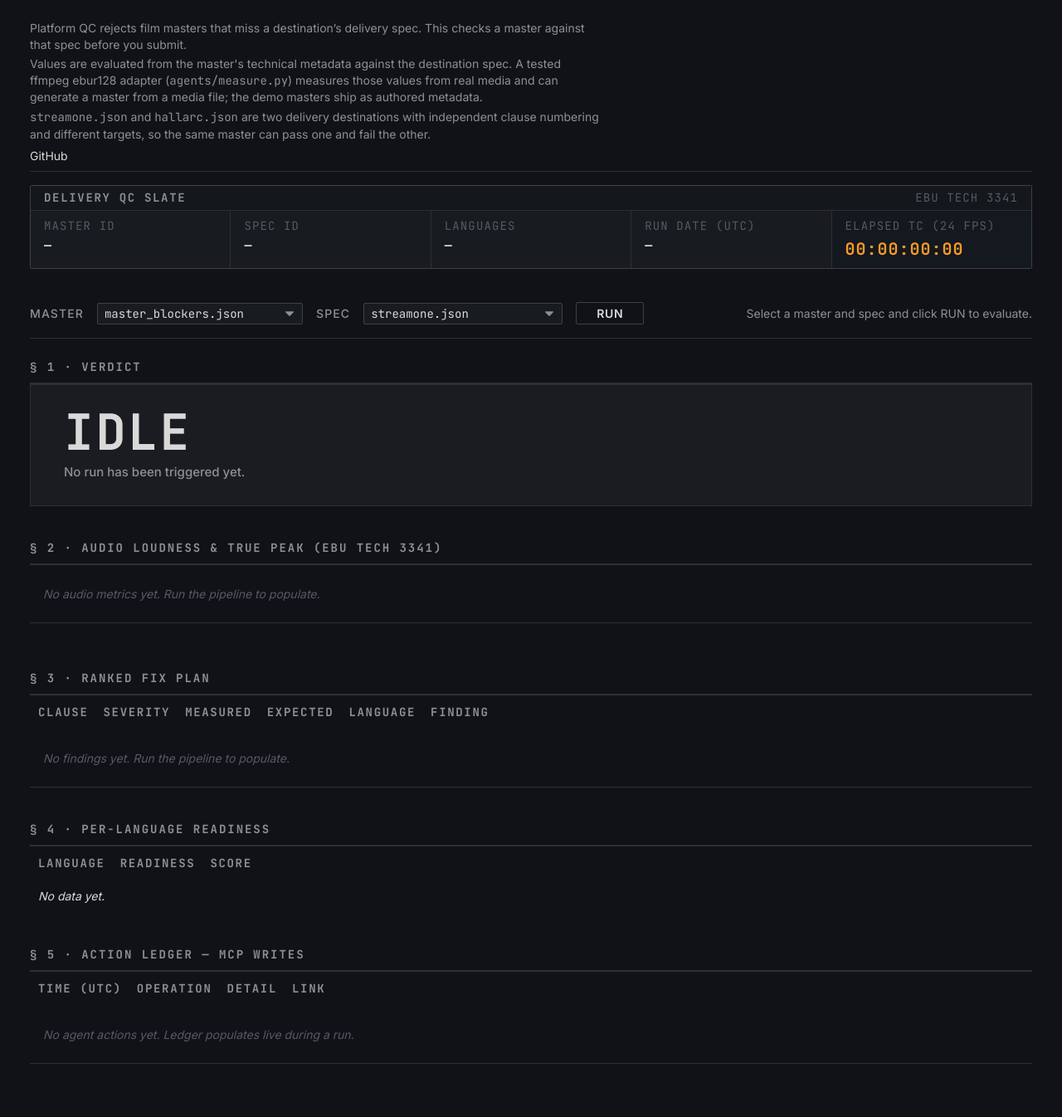
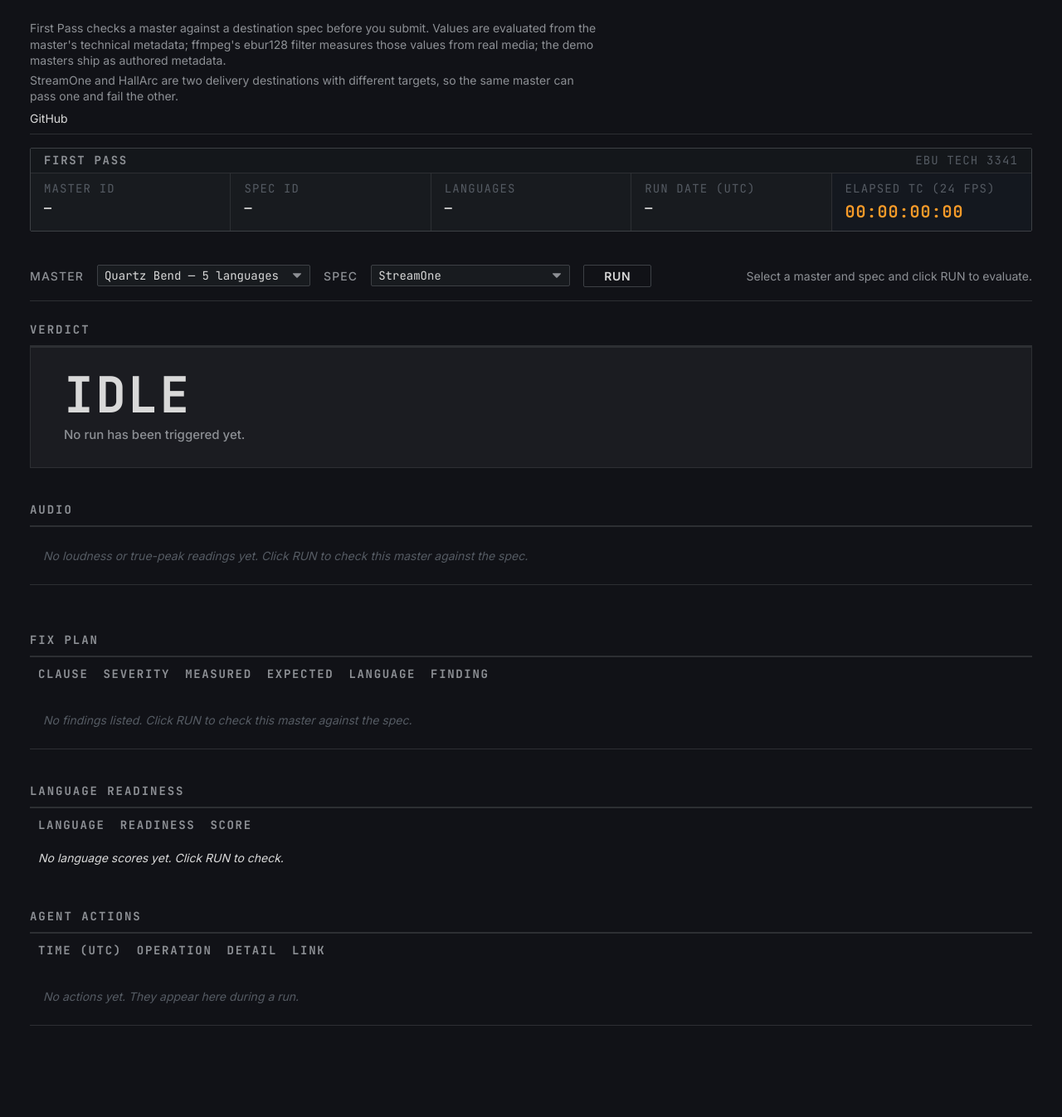
Before and after one commit to LoordhuJeyakumar/first-pass, a FastAPI app: page / in a window 1280 px wide. Shown: the whole page at 83% size. After the commit the page ends 1236 px from the top, so only its background shows below. Run offline with FastAPI, Linux system fonts and the light colour scheme; lists and menus that the app fills with data are empty.

Commit message:
feat(frontend): enhance operator console with spec labels and UI improvements
Add spec and master labels for dropdowns in the operator console to improve user experience. Update the index template to reflect these changes, including enhanced messaging for empty states and section titles. Refactor JavaScript functions to manage readiness and meter display more effectively, ensuring clearer communication of evaluation results. Additionally, update the .gitignore to exclude cursor files.

```diff
--- a/frontend/app.py
+++ b/frontend/app.py
@@ -60,6 +60,18 @@ SPECS_DIR = PROJECT_ROOT / "data" / "specs"
 DEFAULT_SPEC = "streamone.json"
 TEMPLATES_DIR = Path(__file__).parent / "templates"
 STATIC_DIR = Path(__file__).parent / "static"
+
+# Display labels for operator-console dropdowns (option values stay filenames).
+SPEC_LABELS: Dict[str, str] = {
+    "streamone.json": "StreamOne",
+    "hallarc.json": "HallArc",
+}
+MASTER_LABELS: Dict[str, str] = {
+    "master_blockers.json": "Quartz Bend — 5 languages",
+    "master_clean.json": "Bramble Reel — 5 languages",
+    "master_hallarc_clean.json": "Kiln Road — 5 languages",
+    "master_warnings.json": "Harbour Cut — 1 language",
+}
 
 DEFAULT_COOLDOWN_SECONDS = 30
 THREAD_POOL_MAX_WORKERS = 1
@@ -385,6 +397,8 @@ async def index(request: Request) -> HTMLResponse:
             "masters": masters,
             "specs": specs,
             "default_spec": DEFAULT_SPEC,
+            "master_labels": MASTER_LABELS,
+            "spec_labels": SPEC_LABELS,
             "grafana_dashboard_url": _dashboard_url(),
         },
     )
--- a/frontend/static/console.js
+++ b/frontend/static/console.js
@@ -32,7 +32,13 @@ let elLedgerBody, elLedgerEmpty;
 let elRunBtn, elMasterSelect, elSpecSelect, elStatus;
 let elReadinessBody;
 let elSlateMaster, elSlateSpec, elSlateLangs, elSlateDate, elSlateTc;
-let elMeterGrid, elMeterEmpty, elMeterSectionTitle;
+let elMeterGrid, elMeterEmpty, elMeterSectionTitle, elMeterSpecSubline;
+
+const FIX_EMPTY_IDLE =
+  "No findings listed. Click RUN to check this master against the spec.";
+const READINESS_IDLE = "No language scores yet. Click RUN to check.";
+const READINESS_POST_RUN =
+  "Per-language readiness applies only to destinations with regional certification gating.";
 
 // ---------------------------------------------------------------------------
 // Entry point
@@ -65,6 +71,7 @@ document.addEventListener("DOMContentLoaded", () => {
   elMeterGrid     = document.getElementById("meter-grid");
   elMeterEmpty    = document.getElementById("meter-empty");
   elMeterSectionTitle = document.getElementById("meter-section-title");
+  elMeterSpecSubline = document.getElementById("meter-spec-subline");
 
   if (elRunBtn) elRunBtn.addEventListener("click", handleRunClick);
   wireDashboardLink();
@@ -174,7 +181,7 @@ async function handleRunClick() {
   const data = await response.json();
   activeRunId = data.run_id;
   renderedLedgerCount = 0;
-  setStatus("Pipeline evaluating master against spec…", "info");
+  setStatus("Evaluating master against spec…", "info");
   pollTimer = setInterval(pollRun, 1500);
 }
 
@@ -208,7 +215,7 @@ async function pollRun() {
       () => renderFixList(state.ranked_fix_plan || { jobs: [] }, state.findings || [], state),
       "fixList"
     );
-    safeRender(() => renderReadiness(state.readiness || {}), "readiness");
+    safeRender(() => renderReadiness(state.readiness || {}, state), "readiness");
     setRunning(false);
     setStatus("Evaluation complete.", "info");
   } else if (state.status === "failed") {
@@ -258,7 +265,7 @@ async function applyRemoteRun(runId) {
       () => renderFixList(state.ranked_fix_plan || { jobs: [] }, state.findings || [], state),
       "fixList"
     );
-    safeRender(() => renderReadiness(state.readiness || {}), "readiness");
+    safeRender(() => renderReadiness(state.readiness || {}, state), "readiness");
     setStatus("Fixture loaded.", "info");
   }
 }
@@ -370,9 +377,12 @@ function specFromTracks(tracks) {
   };
 }
 
+function setMeterSpecSubline(text) {
+  if (elMeterSpecSubline) elMeterSpecSubline.textContent = text || "";
+}
+
 function setMeterHeader(spec, rangeNote) {
-  if (!elMeterSectionTitle) return;
-  const parts = ["§ 2 · Audio Loudness & True Peak (EBU Tech 3341)"];
+  const parts = [];
   if (spec.targetLufs !== undefined && spec.tolLu !== undefined) {
     parts.push(`0 LU = ${fmtFixed(spec.targetLufs)} LUFS ± ${fmtFixed(spec.tolLu)} LU`);
   }
@@ -380,7 +390,7 @@ function setMeterHeader(spec, rangeNote) {
     parts.push(`ceiling ${fmtFixed(spec.targetMaxDbtp)} dBTP`);
   }
   if (rangeNote) parts.push(rangeNote);
-  elMeterSectionTitle.textContent = parts.join(" · ");
+  setMeterSpecSubline(parts.join(" · "));
 }
 
 function meterCue(pass) {
@@ -443,9 +453,7 @@ function renderAudioMeters(evaluations) {
   const { tracks } = collectTracks(evaluations);
   if (!tracks.length) {
     elMeterEmpty.style.display = "";
-    if (elMeterSectionTitle) {
-      elMeterSectionTitle.textContent = "§ 2 · Audio Loudness & True Peak (EBU Tech 3341)";
-    }
+    setMeterSpecSubline("");
     return;
   }
   elMeterEmpty.style.display = "none";
@@ -502,7 +510,7 @@ function renderFixList(plan, findings, state) {
     } else if (state && state.status === "done") {
       elFixEmpty.textContent = "No non-conformances — 0 findings";
     } else {
-      elFixEmpty.textContent = "No findings yet. Run the pipeline to populate.";
+      elFixEmpty.textContent = FIX_EMPTY_IDLE;
     }
     return;
   }
@@ -532,11 +540,22 @@ function renderFixList(plan, findings, state) {
 // Readiness grid
 // ---------------------------------------------------------------------------
 
-function renderReadiness(readiness) {
+function renderReadinessEmptyRow(message) {
+  const tr = document.createElement("tr");
+  tr.innerHTML = `<td colspan="3" class="empty-state">${esc(message)}</td>`;
+  elReadinessBody.appendChild(tr);
+}
+
+function renderReadiness(readiness, runState) {
   if (!elReadinessBody) return;
   elReadinessBody.innerHTML = "";
-  const langs = Object.keys(readiness).sort();
-  if (!langs.length) return;
+  const langs = Object.keys(readiness || {}).sort();
+  if (!langs.length) {
+    const msg =
+      runState && runState.status === "done" ? READINESS_POST_RUN : READINESS_IDLE;
+    renderReadinessEmptyRow(msg);
+    return;
+  }
 
   langs.forEach((lang) => {
     const ratio = readiness[lang];
@@ -636,16 +655,17 @@ function resetUI() {
   clearPhase();
   announceVerdict("Verdict EVALUATING");
   elFixBody.innerHTML = "";
-  elFixEmpty.textContent = "No findings yet. Run the pipeline to populate.";
+  elFixEmpty.textContent = FIX_EMPTY_IDLE;
   elFixEmpty.style.display = "";
   elLedgerBody.innerHTML = "";
   if (elLedgerEmpty) elLedgerEmpty.style.display = "";
-  if (elReadinessBody) elReadinessBody.innerHTML = "";
+  if (elReadinessBody) {
+    elReadinessBody.innerHTML = "";
+    renderReadinessEmptyRow(READINESS_IDLE);
+  }
   if (elMeterGrid) elMeterGrid.innerHTML = "";
   if (elMeterEmpty) elMeterEmpty.style.display = "";
-  if (elMeterSectionTitle) {
-    elMeterSectionTitle.textContent = "§ 2 · Audio Loudness & True Peak (EBU Tech 3341)";
-  }
+  setMeterSpecSubline("");
 }
 
 function setRunning(running) {
--- a/frontend/templates/index.html
+++ b/frontend/templates/index.html
@@ -830,9 +830,8 @@
   <div class="page">
 
     <header class="page-header">
-      <p class="page-lede">Platform QC rejects film masters that miss a destination’s delivery spec. This checks a master against that spec before you submit.</p>
-      <p class="page-lede">Values are evaluated from the master's technical metadata against the destination spec. A tested ffmpeg ebur128 adapter (<span class="mono">agents/measure.py</span>) measures those values from real media and can generate a master from a media file; the demo masters ship as authored metadata.</p>
-      <p class="page-lede"><span class="mono">streamone.json</span> and <span class="mono">hallarc.json</span> are two delivery destinations with independent clause numbering and different targets, so the same master can pass one and fail the other.</p>
+      <p class="page-lede">First Pass checks a master against a destination spec before you submit. Values are evaluated from the master's technical metadata; ffmpeg's ebur128 filter measures those values from real media; the demo masters ship as authored metadata.</p>
+      <p class="page-lede">StreamOne and HallArc are two delivery destinations with different targets, so the same master can pass one and fail the other.</p>
       <p class="page-links">
         <a id="repo-link" class="orient-link" href="https://github.com/LoordhuJeyakumar/first-pass" target="_blank" rel="noopener noreferrer">GitHub</a>
         {% if grafana_dashboard_url %}
@@ -844,7 +843,7 @@
     <!-- ── DELIVERY QC SLATE ────────────────────────────────────── -->
     <div class="qc-slate">
       <div class="slate-header">
-        <h1 class="slate-title">DELIVERY QC SLATE</h1>
+        <h1 class="slate-title">FIRST PASS</h1>
         <span class="slate-badge">EBU TECH 3341</span>
       </div>
       <dl class="slate-grid">
@@ -876,14 +875,14 @@
       <label class="trigger-label" for="master-select">Master</label>
       <select id="master-select">
         {% for m in masters %}
-        <option value="{{ m }}">{{ m }}</option>
+        <option value="{{ m }}">{{ master_labels.get(m, m) }}</option>
         {% endfor %}
       </select>
 
       <label class="trigger-label" for="spec-select">Spec</label>
       <select id="spec-select">
         {% for s in specs %}
-        <option value="{{ s }}" {% if s == default_spec %}selected{% endif %}>{{ s }}</option>
+        <option value="{{ s }}" {% if s == default_spec %}selected{% endif %}>{{ spec_labels.get(s, s) }}</option>
         {% endfor %}
       </select>
 
@@ -898,10 +897,10 @@
 
     <div id="verdict-live" class="sr-only" role="status" aria-live="polite" aria-atomic="true"></div>
 
-    <!-- ── § 1  VERDICT BANNER ──────────────────────────────────── -->
+    <!-- ── VERDICT BANNER ───────────────────────────────────────── -->
     <section class="section">
       <div class="section-header">
-        <h2 class="section-title">§ 1 · Verdict</h2>
+        <h2 class="section-title">Verdict</h2>
       </div>
 
       <div id="verdict-banner" class="verdict-banner verdict-idle">
@@ -912,22 +911,23 @@
       </div>
     </section>
 
-    <!-- ── § 2  AUDIO LOUDNESS & TRUE PEAK ─────────────────────── -->
+    <!-- ── AUDIO ────────────────────────────────────────────────── -->
     <section class="section">
       <div class="section-header">
-        <h2 class="section-title" id="meter-section-title">§ 2 · Audio Loudness &amp; True Peak (EBU Tech 3341)</h2>
+        <h2 class="section-title" id="meter-section-title">Audio</h2>
+        <p id="meter-spec-subline" class="page-subtitle"></p>
       </div>
 
       <div id="meter-container">
-        <div id="meter-empty" class="empty-state">No audio metrics yet. Run the pipeline to populate.</div>
+        <div id="meter-empty" class="empty-state">No loudness or true-peak readings yet. Click RUN to check this master against the spec.</div>
         <div id="meter-grid" class="meter-grid"></div>
       </div>
     </section>
 
-    <!-- ── § 3  FIX LIST ────────────────────────────────────────── -->
+    <!-- ── FIX PLAN ─────────────────────────────────────────────── -->
     <section class="section">
       <div class="section-header">
-        <h2 class="section-title">§ 3 · Ranked Fix Plan</h2>
+        <h2 class="section-title">Fix Plan</h2>
       </div>
 
       <table class="data-table" id="fix-list">
@@ -943,13 +943,13 @@
         </thead>
         <tbody id="fix-body"></tbody>
       </table>
-      <div id="fix-empty" class="empty-state">No findings yet. Run the pipeline to populate.</div>
+      <div id="fix-empty" class="empty-state">No findings listed. Click RUN to check this master against the spec.</div>
     </section>
 
-    <!-- ── § 4  READINESS GRID ──────────────────────────────────── -->
+    <!-- ── LANGUAGE READINESS ───────────────────────────────────── -->
     <section class="section">
       <div class="section-header">
-        <h2 class="section-title">§ 4 · Per-Language Readiness</h2>
+        <h2 class="section-title">Language Readiness</h2>
       </div>
 
       <table class="data-table">
@@ -961,15 +961,15 @@
           </tr>
         </thead>
         <tbody id="readiness-body">
-          <tr><td colspan="3" class="empty-state">No data yet.</td></tr>
+          <tr><td colspan="3" class="empty-state">No language scores yet. Click RUN to check.</td></tr>
         </tbody>
       </table>
     </section>
 
-    <!-- ── § 5  ACTION LEDGER ───────────────────────────────────── -->
+    <!-- ── AGENT ACTIONS ────────────────────────────────────────── -->
     <section class="section">
       <div class="section-header">
-        <h2 class="section-title">§ 5 · Action Ledger — MCP Writes</h2>
+        <h2 class="section-title">Agent Actions</h2>
       </div>
 
       <table class="data-table">
@@ -983,7 +983,7 @@
         </thead>
         <tbody id="ledger-body"></tbody>
       </table>
-      <div id="ledger-empty" class="empty-state">No agent actions yet. Ledger populates live during a run.</div>
+      <div id="ledger-empty" class="empty-state">No actions yet. They appear here during a run.</div>
     </section>
 
   </div><!-- /.page -->
```
Also changed, not shown: 1 other file.
